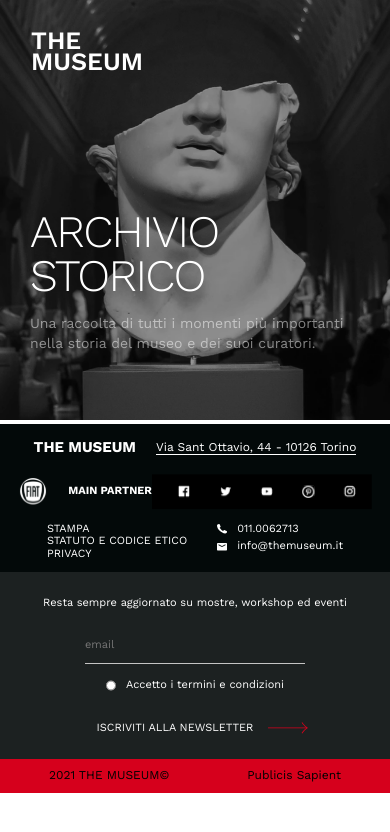
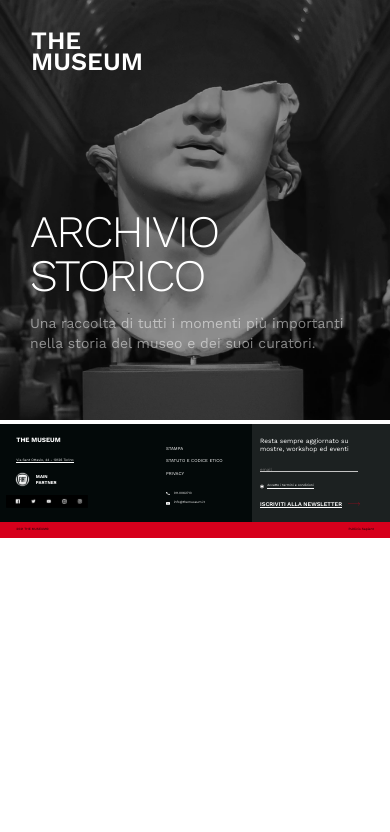
Before and after one commit to MCivas81/TheMuseum-challenge, a React (Create React App) app: page / in a window 390 px wide. Shown: the top 832 px of the page. Built offline with nearby package versions, Linux system fonts and the light colour scheme.

Commit message:
fix: modified footer
made it totally responsive for every screen size

```diff
--- a/src/components/Footer.css
+++ b/src/components/Footer.css
@@ -5,170 +5,185 @@
   flex-direction: column;
   align-items: center;
   margin-top: auto;
+  color: #ffffff;
 }
+
+/* FOOTER MAIN SECTION */
 
 .ft-main {
   width: 100%;
+  height: 25vw;
   display: flex;
   align-items: center;
   justify-content: space-around;
-  flex-wrap: wrap;
+  flex-wrap: nowrap;
 }
 
 .ft-main-items {
+  width: 64.58%;
+  height: 100%;
   display: flex;
   align-items: center;
-  justify-content: center;
-  flex-wrap: wrap;
+  justify-content: left;
+}
+
+.ft-main-details {
+  width: 50%;
+  height: 80%;
+  display: flex;
+  flex-direction: column;
+  align-items: flex-start;
+  justify-content: space-between;
 }
 
 .ft-main-address {
-  display: flex;
-  align-items: center;
-  justify-content: center;
-  color: #ffffff;
-  padding: 0 20px;
+  padding-left: 4.167vw;
 }
 
 .ft-main-address h3 {
-  font-size: 15px;
+  margin: 0;
+  font-size: 1.667vw;
   font-weight: 700;
-  padding-right: 20px;
+  line-height: 3.3vw;
 }
 
 .ft-main-address span {
-  font-size: 12px;
+  font-size: 0.883vw;
   border-bottom: 1px solid #ffffff;
 }
 
 .ft-main-partner {
   display: flex;
-  flex-wrap: wrap;
   align-items: center;
-  justify-content: center;
+  padding-left: 3.9vw;
 }
 
 .ft-main-partner img {
-  width: 30px;
+  width: 3.802vw;
 }
 
 .ft-main-partner span {
-  color: #ffffff;
-  font-size: 11px;
+  width: 5.365vw;
+  font-size: 1.146vw;
   font-weight: 700;
-  padding-left: 20px;
+  margin-left: 1.5vw;
 }
 
-.ft-main-socials {
+.ft-main-socials img {
+  padding-left: 1.6vw;
+  width: 21vw;
+}
+
+/* FOOTER LEGAL SECTION */
+
+.ft-main-legal {
+  width: 50%;
+  height: 80%;
+  display: flex;
+  flex-direction: column;
+  align-items: flex-start;
+  justify-content: space-evenly;
+}
+
+.ft-main-privacy {
+  list-style: none;
+  font-size: 1.146vw;
+  line-height: 3.2vw;
+}
+
+.ft-main-contacts {
+  list-style: none;
+  font-size: 0.833vw;
+  margin: 0;
+}
+
+.ft-main-contacts li {
+  display: flex;
+  align-items: center;
+  line-height: 2.5vw;
+}
+
+.ft-main-contacts li img {
+  width: 0.938vw;
+  padding-right: 1.042vw;
+}
+
+/* FOOTER NEWSLETTER SECTION */
+
+.ft-newsletter {
+  background-color: #1c2121;
+  width: 35.42%;
+  height: 100%;
   display: flex;
   align-items: center;
   justify-content: center;
 }
 
-.ft-main-socials img {
-  width: 220px;
-  height: 40px;
-}
-
-.ft-main-legal {
-  color: #ffffff;
+.ft-newsletter-items {
+  height: 80%;
+  width: 100%;
+  padding-left: 2.083vw;
   display: flex;
+  flex-direction: column;
   align-items: flex-start;
-  justify-content: center;
-  padding: 0 20px;
-}
-
-.ft-main-privacy {
-  list-style-type: none;
-  padding: 0;
-  font-size: 11px;
-}
-
-.ft-main-contacts {
-  list-style-type: none;
-  padding-left: 30px;
-  font-size: 11px;
-}
-
-.ft-main-contacts li {
-  display: flex;
-  align-items: center;
-  padding-bottom: 5px;
-}
-
-.ft-main-contacts li img {
-  width: 10px;
-  padding-right: 10px;
-}
-
-.ft-newsletter {
-  background-color: #1c2121;
-  color: #ffffff;
-  width: 100%;
-  display: flex;
-  align-items: center;
   justify-content: space-around;
-  flex-wrap: wrap;
-}
-
-.ft-newsletter-items {
-  width: 100%;
-  display: flex;
-  align-items: center;
-  justify-content: space-around;
-  flex-wrap: wrap;
-  padding: 10px;
 }
 
 .ft-newsletter-items span {
-  font-size: 11px;
-  padding: 15px;
+  font-size: 1.667vw;
+  width: 23.385vw;
 }
 
 #email {
   all: unset;
   background-color: #1c2121;
   border-bottom: 1px solid #c4c4c4;
-  width: 220px;
-  padding: 10px 0;
+  width: 25.104vw;
+  height: 2.5vw;
 }
 
 #email::placeholder {
-  font-size: 11px;
+  font-size: 1.146vw;
 }
 
 .ft-newsletter-accept {
   display: flex;
   align-items: center;
-  justify-content: center;
-  padding: 15px;
+  justify-content: left;
 }
 
 #accept {
-  width: 10px;
+  width: 1.042vw;
+  margin-right: 0.833vw;
 }
 
 .ft-newsletter-accept label {
-  font-size: 11px;
-  padding-left: 10px;
+  font-size: 0.833vw;
+  border-bottom: 1px solid #ffffff;
 }
 
 .ft-newsletter-subscription {
   display: flex;
   align-items: center;
-  justify-content: center;
 }
 
 .ft-newsletter-subscription span {
-  font-size: 11px;
+  font-size: 1.458vw;
+  font-weight: 600;
+  border-bottom: 1px solid #ffffff;
+  width: 100%;
 }
 
 .ft-newsletter-subscription img {
-  width: 40px;
+  width: 3.265vw;
+  padding-left: 1.458vw;
 }
+
+/* FOOTER BOTTOM SECTION */
 
 .ft-bottom {
   width: 100%;
+  height: 4.167vw;
   display: flex;
   align-items: center;
   background-color: #d6001c;
@@ -178,9 +193,9 @@
   width: 100%;
   display: flex;
   align-items: center;
-  justify-content: space-around;
+  justify-content: space-between;
   flex-wrap: wrap;
   color: #000000;
-  font-size: 12px;
-  padding: 10px;
+  font-size: 0.833vw;
+  padding: 0 4.167vw;
 }
--- a/src/components/Footer.js
+++ b/src/components/Footer.js
@@ -12,6 +12,7 @@ function Footer() {
     <footer className='ft-container'>
       <section className='ft-main'>
         <div className='ft-main-items'>
+          <div className='ft-main-details'>
             <div className='ft-main-address'>
               <h3>THE MUSEUM</h3>
               <span>Via Sant Ottavio, 44 - 10126 Torino</span>
@@ -41,8 +42,8 @@ function Footer() {
               </li>
             </ul>
           </div>
-      </section>
-      <section className='ft-newsletter'>
+        </div>
+        <div className='ft-newsletter'>
           <div className='ft-newsletter-items'>
             <span>Resta sempre aggiornato su mostre, workshop ed eventi</span>
             <input placeholder='email ' type='email' id='email' name='email' />
@@ -53,6 +54,7 @@ function Footer() {
             <div className='ft-newsletter-subscription'>
               <span>ISCRIVITI ALLA NEWSLETTER</span>
               <img src={arrow} alt='arrow logo' />
+            </div>
           </div>
         </div>
       </section>
```
Lines whose indentation alone changed are shown as unchanged.
